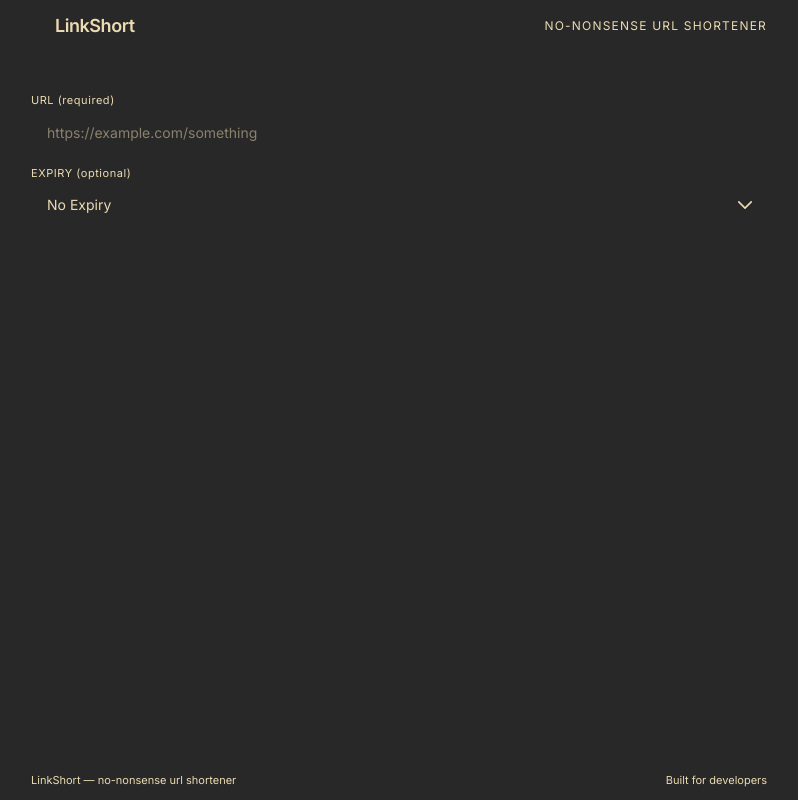
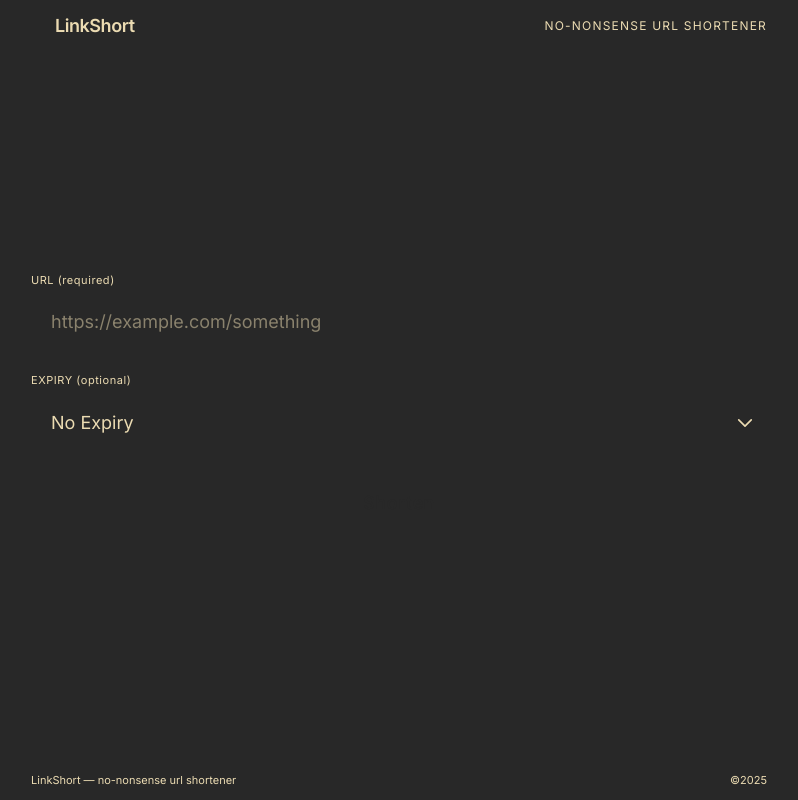
Before and after one commit to joybiswas007/linkshort, a React (Vite) app in the folder web/: page / in a window 1280 px wide. Shown: the whole page, without its empty margins (241-1039 px from the left). Built offline with nearby package versions, Linux system fonts and the light colour scheme.

Commit message:
chore: changed the design a bit

```diff
--- a/web/src/pages/Home.jsx
+++ b/web/src/pages/Home.jsx
@@ -1,4 +1,4 @@
-import { useState } from "react";
+import { useMemo, useState } from "react";
 import axios from "axios";
 
 const EXPIRY_OPTIONS = [
@@ -21,19 +21,19 @@ const Home = () => {
   const [error, setError] = useState(null);
   const [copied, setCopied] = useState(false);
 
+  const year = useMemo(() => new Date().getFullYear(), []);
+
   const handleSubmit = async (e) => {
     e.preventDefault();
     setLoading(true);
     setError(null);
     setResult(null);
-
     try {
       const payload = { url };
       if (expiryMinutes !== "") {
         const minutes = parseInt(expiryMinutes, 10);
         payload.expires_at = Date.now() + minutes * 60 * 1000;
       }
-
       const response = await axios.post(
         "http://localhost:8000/api/v1/links",
         payload,
@@ -41,16 +41,12 @@ const Home = () => {
           headers: { "Content-Type": "application/json" },
         },
       );
-
       setResult(response.data);
       setUrl("");
       setExpiryMinutes("");
     } catch (err) {
-      if (err.response && err.response.data) {
-        setError(err.response.data);
-      } else {
-        setError({ error: "Failed to shorten URL. Please try again." });
-      }
+      if (err.response && err.response.data) setError(err.response.data);
+      else setError({ error: "Failed to shorten URL. Please try again." });
     } finally {
       setLoading(false);
     }
@@ -79,14 +75,12 @@ const Home = () => {
 
   return (
     <div className="min-h-screen flex flex-col">
-      {/* Header */}
       <header style={{ backgroundColor: "var(--color-bg-primary)" }}>
         <div className="mx-auto w-full max-w-3xl px-4 py-3 flex items-center justify-between">
           <div className="flex items-center gap-3">
             <span
               className="inline-block h-3 w-3 rounded-sm"
               style={{ backgroundColor: "var(--color-yellow)" }}
-              aria-hidden="true"
             />
             <span
               className="text-lg font-semibold tracking-tight"
@@ -104,13 +98,13 @@ const Home = () => {
         </div>
       </header>
 
-      {/* Main */}
       <main className="flex-1">
-        <div className="mx-auto w-full max-w-3xl px-4 py-10">
-          {/* Form row, no borders */}
+        <div className="mx-auto w-full max-w-3xl px-4">
+          <div className="min-h-[calc(100vh-56px-44px)] flex items-center justify-center">
+            <div className="w-full">
               <form
                 onSubmit={handleSubmit}
-            className="grid grid-cols-1 gap-3 md:grid-cols-[1fr,160px,120px]"
+                className="grid grid-cols-1 gap-5 md:grid-cols-[1fr,200px,140px]"
               >
                 <div>
                   <label
@@ -133,7 +127,7 @@ const Home = () => {
                     onChange={(e) => setUrl(e.target.value)}
                     placeholder="https://example.com/something"
                     required
-                className="w-full px-4 py-2.5 text-sm focus:outline-none transition-colors"
+                    className="w-full px-5 py-3.5 text-base md:text-lg md:py-4 focus:outline-none transition-colors"
                     style={{
                       backgroundColor: "var(--color-bg-secondary)",
                       color: "var(--color-fg-primary)",
@@ -169,7 +163,7 @@ const Home = () => {
                       id="expiry"
                       value={expiryMinutes}
                       onChange={(e) => setExpiryMinutes(e.target.value)}
-                  className="w-full px-4 py-2.5 text-sm focus:outline-none appearance-none cursor-pointer transition-colors"
+                      className="w-full px-5 py-3.5 text-base md:text-lg md:py-4 focus:outline-none appearance-none cursor-pointer transition-colors"
                       style={{
                         backgroundColor: "var(--color-bg-secondary)",
                         color: "var(--color-fg-primary)",
@@ -219,7 +213,7 @@ const Home = () => {
                   <button
                     type="submit"
                     disabled={loading}
-                className="w-full py-2.5 text-sm font-semibold tracking-wide transition-transform hover:-translate-y-0.5 disabled:opacity-50 disabled:hover:translate-y-0"
+                    className="w-full py-3.5 md:py-4 text-base md:text-lg font-semibold tracking-wide transition-transform hover:-translate-y-0.5 disabled:opacity-50 disabled:hover:translate-y-0"
                     style={{
                       backgroundColor: "var(--color-yellow)",
                       color: "var(--color-bg-primary)",
@@ -230,14 +224,13 @@ const Home = () => {
                 </div>
               </form>
 
-          {/* Error — no borders */}
               {error && (
                 <div
-              className="mt-3 p-2.5"
+                  className="mt-5 p-3"
                   style={{ backgroundColor: "var(--color-bg-secondary)" }}
                 >
                   <p
-                className="text-xs font-medium"
+                    className="text-sm font-medium"
                     style={{ color: "var(--color-red)" }}
                   >
                     {error.error || "An error occurred"}
@@ -246,7 +239,7 @@ const Home = () => {
                     Array.isArray(error.errors) &&
                     error.errors.length > 0 && (
                       <ul
-                    className="mt-1 text-xs space-y-0.5"
+                        className="mt-1 text-sm space-y-0.5"
                         style={{ color: "var(--color-fg-primary)" }}
                       >
                         {error.errors.map((err, idx) => (
@@ -257,10 +250,9 @@ const Home = () => {
                 </div>
               )}
 
-          {/* Result — no borders, ultra-compact */}
               {result && (
                 <div
-              className="mt-3 p-3 flex items-center gap-3"
+                  className="mt-5 p-3 flex items-center gap-3"
                   style={{ backgroundColor: "var(--color-bg-secondary)" }}
                 >
                   <div className="flex-1 min-w-0">
@@ -268,23 +260,23 @@ const Home = () => {
                       href={result.short_url}
                       target="_blank"
                       rel="noopener noreferrer"
-                  className="text-sm font-semibold hover:underline block truncate"
+                      className="text-base md:text-lg font-semibold hover:underline block truncate"
                       style={{ color: "var(--color-yellow)" }}
                     >
                       {result.short_url}
                     </a>
                     {result.expires_at && (
                       <span
-                    className="text-[11px]"
+                        className="text-xs md:text-sm"
                         style={{ color: "var(--color-orange)" }}
                       >
-                    in {formatExpiry(result.expires_at)}
+                        expires in {formatExpiry(result.expires_at)}
                       </span>
                     )}
                   </div>
                   <button
                     onClick={handleCopy}
-                className="px-3 py-1.5 text-xs font-semibold transition-transform hover:-translate-y-0.5 shrink-0"
+                    className="px-4 py-2 text-sm md:text-base font-semibold transition-transform hover:-translate-y-0.5 shrink-0"
                     style={{
                       backgroundColor: copied
                         ? "var(--color-green)"
@@ -297,9 +289,10 @@ const Home = () => {
                 </div>
               )}
             </div>
+          </div>
+        </div>
       </main>
 
-      {/* Footer — minimal, no borders */}
       <footer style={{ backgroundColor: "var(--color-bg-primary)" }}>
         <div className="mx-auto w-full max-w-3xl px-4 py-3 flex items-center justify-between">
           <span
@@ -312,7 +305,7 @@ const Home = () => {
             className="text-[11px]"
             style={{ color: "var(--color-fg-muted)" }}
           >
-            Built for developers
+            &copy;{year}
           </span>
         </div>
       </footer>
```
Lines whose indentation alone changed are shown as unchanged.
